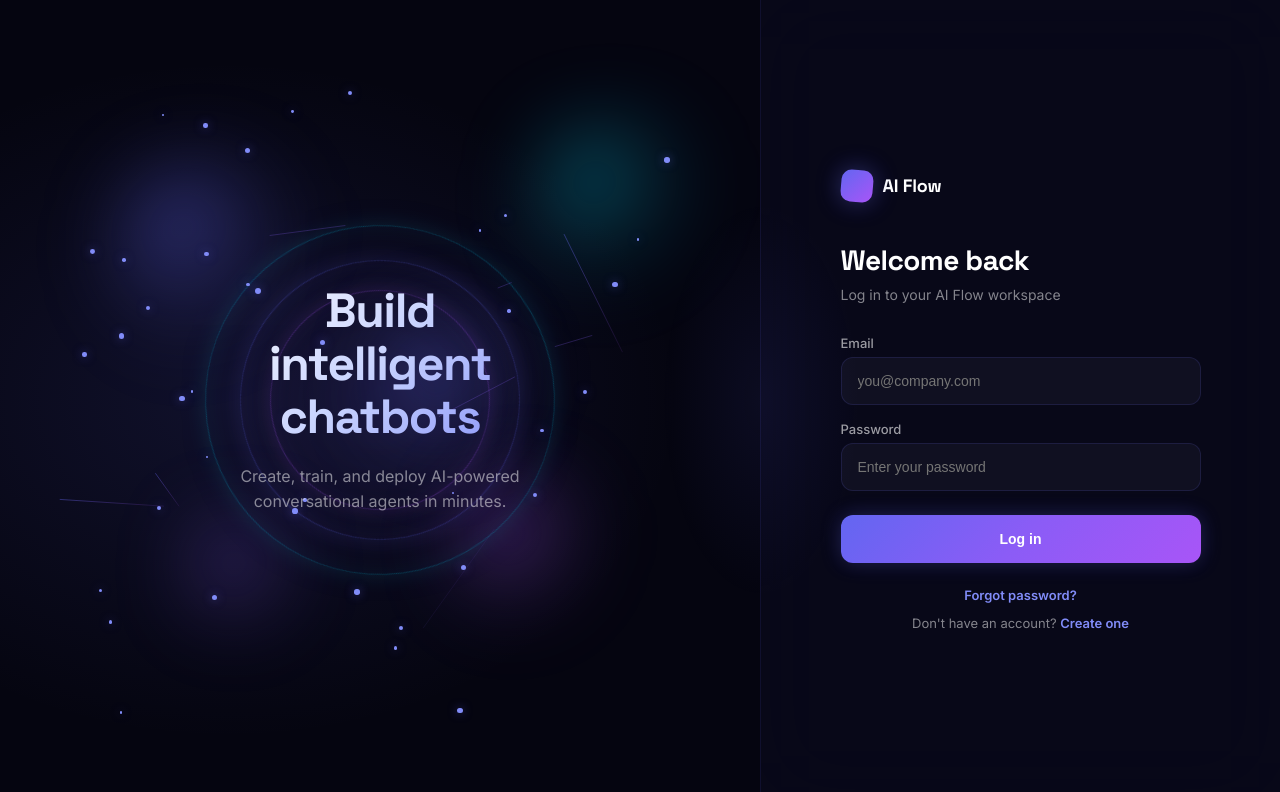
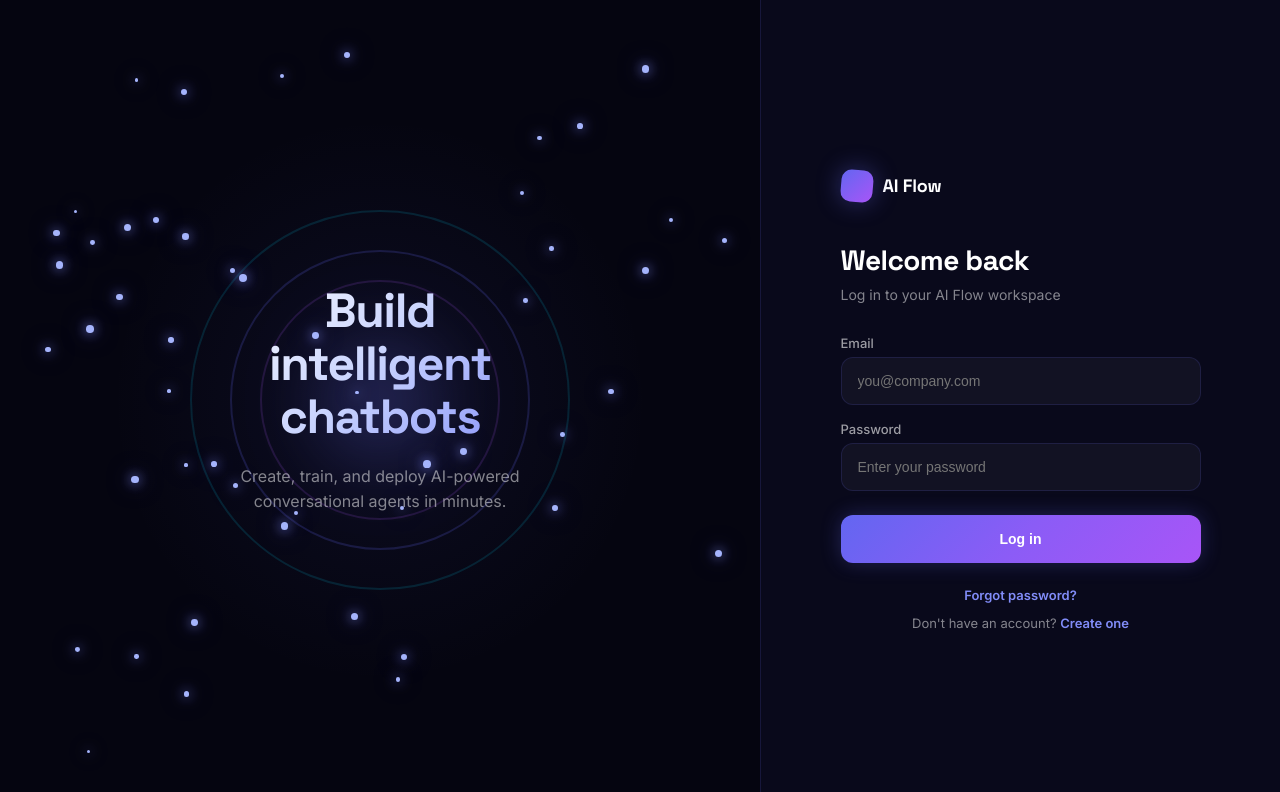
Before and after one commit to sahilmhatre4796/ai-flow-frontend, a React (Vite) app: page / in a window 1280 px wide. Shown: the top 792 px of the page. Built offline with nearby package versions, Linux system fonts and the light colour scheme; no server answers.

Commit message:
fix: force split-screen layout with explicit flex sizing

```diff
--- a/src/pages/AuthShell.jsx
+++ b/src/pages/AuthShell.jsx
@@ -13,8 +13,8 @@ function AnimatedOrb({ size, color, x, y, delay, duration }) {
         width: size,
         height: size,
         borderRadius: "50%",
-        background: `radial-gradient(circle at 30% 30%, ${color}88, ${color}22, transparent 70%)`,
-        filter: "blur(40px)",
+        background: `radial-gradient(circle at 30% 30%, ${color}, ${color}44, transparent 70%)`,
+        filter: "blur(60px)",
         animation: `orbFloat ${duration}s ease-in-out infinite`,
         animationDelay: `${delay}s`,
       }}
@@ -22,12 +22,9 @@ function AnimatedOrb({ size, color, x, y, delay, duration }) {
   );
 }
 
-function GlowRing({ size, color, rotation, delay }) {
+function GlowRing({ size, color, delay }) {
   return (
-    <motion.div
-      initial={{ opacity: 0, rotate: 0 }}
-      animate={{ opacity: 1, rotate: rotation }}
-      transition={{ delay, duration: 1.5, ease: [0.22, 1, 0.36, 1] }}
+    <div
       style={{
         position: "absolute",
         left: "50%",
@@ -37,8 +34,8 @@ function GlowRing({ size, color, rotation, delay }) {
         marginLeft: -size / 2,
         marginTop: -size / 2,
         borderRadius: "50%",
-        border: `1px solid ${color}44`,
-        boxShadow: `0 0 20px ${color}22, inset 0 0 20px ${color}11`,
+        border: `2px solid ${color}`,
+        opacity: 0.4,
         animation: `ringPulse 4s ease-in-out infinite, ringRotate 20s linear infinite`,
         animationDelay: `${delay}s`,
       }}
@@ -48,10 +45,7 @@ function GlowRing({ size, color, rotation, delay }) {
 
 function FloatingParticle({ x, y, size, delay }) {
   return (
-    <motion.div
-      initial={{ opacity: 0 }}
-      animate={{ opacity: 1 }}
-      transition={{ delay: delay + 0.5, duration: 0.5 }}
+    <div
       style={{
         position: "absolute",
         left: x,
@@ -59,8 +53,8 @@ function FloatingParticle({ x, y, size, delay }) {
         width: size,
         height: size,
         borderRadius: "50%",
-        background: "#818cf8",
-        boxShadow: "0 0 10px #6366f188",
+        background: "#a5b4fc",
+        boxShadow: "0 0 12px #818cf8, 0 0 24px #6366f188",
         animation: `particleFloat ${3 + Math.random() * 2}s ease-in-out infinite`,
         animationDelay: `${delay}s`,
       }}
@@ -69,10 +63,10 @@ function FloatingParticle({ x, y, size, delay }) {
 }
 
 function AIVisual() {
-  const particles = Array.from({ length: 40 }, (_, i) => ({
-    x: `${10 + Math.random() * 80}%`,
-    y: `${10 + Math.random() * 80}%`,
-    size: 2 + Math.random() * 4,
+  const particles = Array.from({ length: 50 }, (_, i) => ({
+    x: `${5 + Math.random() * 90}%`,
+    y: `${5 + Math.random() * 90}%`,
+    size: 3 + Math.random() * 5,
     delay: Math.random() * 2,
   }));
 
@@ -81,69 +75,39 @@ function AIVisual() {
       position: "absolute",
       inset: 0,
       overflow: "hidden",
+      background: "radial-gradient(ellipse at center, rgba(99,102,241,0.08) 0%, transparent 50%)",
     }}>
-      {/* Central glow */}
+      {/* Central bright core */}
       <div style={{
         position: "absolute",
         left: "50%",
         top: "50%",
-        width: 300,
-        height: 300,
-        marginLeft: -150,
-        marginTop: -150,
+        width: 200,
+        height: 200,
+        marginLeft: -100,
+        marginTop: -100,
         borderRadius: "50%",
-        background: "radial-gradient(circle, rgba(99,102,241,0.3) 0%, rgba(139,92,246,0.1) 40%, transparent 70%)",
-        filter: "blur(60px)",
-        animation: "centralPulse 4s ease-in-out infinite",
+        background: "radial-gradient(circle, rgba(129,140,248,0.6) 0%, rgba(99,102,241,0.3) 30%, transparent 60%)",
+        filter: "blur(40px)",
+        animation: "centralPulse 3s ease-in-out infinite",
       }} />
 
-      {/* Orbs */}
-      <AnimatedOrb size={200} color="#6366f1" x="15%" y="20%" delay={0} duration={6} />
-      <AnimatedOrb size={150} color="#a855f7" x="60%" y="60%" delay={0.3} duration={7} />
-      <AnimatedOrb size={180} color="#06b6d4" x="70%" y="15%" delay={0.6} duration={5} />
-      <AnimatedOrb size={120} color="#8b5cf6" x="25%" y="65%" delay={0.4} duration={8} />
-      <AnimatedOrb size={160} color="#6366f1" x="50%" y="40%" delay={0.2} duration={6.5} />
+      {/* Orbs - larger and brighter */}
+      <AnimatedOrb size={280} color="rgba(99,102,241,0.5)" x="10%" y="15%" delay={0} duration={6} />
+      <AnimatedOrb size={220} color="rgba(168,85,247,0.5)" x="55%" y="55%" delay={0.3} duration={7} />
+      <AnimatedOrb size={250} color="rgba(6,182,212,0.4)" x="65%" y="10%" delay={0.6} duration={5} />
+      <AnimatedOrb size={180} color="rgba(139,92,246,0.5)" x="20%" y="60%" delay={0.4} duration={8} />
+      <AnimatedOrb size={200} color="rgba(99,102,241,0.4)" x="45%" y="35%" delay={0.2} duration={6.5} />
 
-      {/* Glow rings */}
-      <GlowRing size={280} color="#6366f1" rotation={45} delay={0.5} />
-      <GlowRing size={350} color="#06b6d4" rotation={-30} delay={0.7} />
-      <GlowRing size={220} color="#a855f7" rotation={60} delay={0.9} />
+      {/* Glow rings - more visible */}
+      <GlowRing size={300} color="rgba(99,102,241,0.5)" delay={0.5} />
+      <GlowRing size={380} color="rgba(6,182,212,0.4)" delay={0.7} />
+      <GlowRing size={240} color="rgba(168,85,247,0.4)" delay={0.9} />
 
       {/* Particles */}
       {particles.map((p, i) => (
         <FloatingParticle key={i} {...p} />
       ))}
-
-      {/* Animated lines */}
-      <svg style={{ position: "absolute", inset: 0, width: "100%", height: "100%" }}>
-        <defs>
-          <linearGradient id="lineGrad" x1="0%" y1="0%" x2="100%" y2="100%">
-            <stop offset="0%" stopColor="#6366f1" stopOpacity="0.4" />
-            <stop offset="100%" stopColor="#a855f7" stopOpacity="0.1" />
-          </linearGradient>
-        </defs>
-        {[...Array(8)].map((_, i) => {
-          const x1 = 20 + Math.random() * 60;
-          const y1 = 20 + Math.random() * 60;
-          const x2 = x1 + (Math.random() - 0.5) * 30;
-          const y2 = y1 + (Math.random() - 0.5) * 30;
-          return (
-            <line
-              key={i}
-              x1={`${x1}%`}
-              y1={`${y1}%`}
-              x2={`${x2}%`}
-              y2={`${y2}%`}
-              stroke="url(#lineGrad)"
-              strokeWidth="1"
-              style={{
-                animation: `linePulse 3s ease-in-out infinite`,
-                animationDelay: `${i * 0.3}s`,
-              }}
-            />
-          );
-        })}
-      </svg>
     </div>
   );
 }
@@ -168,60 +132,45 @@ export function AuthShell({ title, subtitle, children }) {
       <style>{`
         @keyframes orbFloat {
           0%, 100% { transform: translate(0, 0) scale(1); }
-          25% { transform: translate(10px, -15px) scale(1.05); }
-          50% { transform: translate(-5px, 10px) scale(0.95); }
-          75% { transform: translate(-10px, -5px) scale(1.02); }
+          25% { transform: translate(15px, -20px) scale(1.05); }
+          50% { transform: translate(-10px, 15px) scale(0.95); }
+          75% { transform: translate(-15px, -10px) scale(1.02); }
         }
         @keyframes ringPulse {
-          0%, 100% { opacity: 0.3; transform: scale(1); }
-          50% { opacity: 0.6; transform: scale(1.05); }
+          0%, 100% { opacity: 0.2; transform: scale(1); }
+          50% { opacity: 0.5; transform: scale(1.05); }
         }
         @keyframes ringRotate {
           from { transform: rotate(0deg); }
           to { transform: rotate(360deg); }
         }
         @keyframes particleFloat {
-          0%, 100% { transform: translate(0, 0); opacity: 0.6; }
-          50% { transform: translate(${Math.random() > 0.5 ? '' : '-'}10px, -15px); opacity: 1; }
+          0%, 100% { transform: translate(0, 0); opacity: 0.5; }
+          50% { transform: translate(8px, -12px); opacity: 1; }
         }
         @keyframes centralPulse {
-          0%, 100% { transform: scale(1); opacity: 0.6; }
-          50% { transform: scale(1.1); opacity: 0.8; }
-        }
-        @keyframes linePulse {
-          0%, 100% { opacity: 0.3; }
-          50% { opacity: 0.7; }
-        }
-        @keyframes fadeInUp {
-          from { opacity: 0; transform: translateY(20px); }
-          to { opacity: 1; transform: translateY(0); }
+          0%, 100% { transform: scale(1); opacity: 0.7; }
+          50% { transform: scale(1.15); opacity: 1; }
         }
       `}</style>
       <div className="auth-container" style={{
         minHeight: "100vh",
         display: "flex",
+        flexDirection: "row",
         background: "#050510",
         position: "relative",
         overflow: "hidden",
       }}>
         {/* Left visual panel */}
         <div className="auth-visual-panel" style={{
-          flex: 1,
+          flex: "1 1 50%",
+          minWidth: 0,
           position: "relative",
           display: "flex",
           alignItems: "center",
           justifyContent: "center",
           overflow: "hidden",
         }}>
-          {/* Background gradient */}
-          <div style={{
-            position: "absolute",
-            inset: 0,
-            background: "radial-gradient(ellipse at 30% 50%, rgba(99,102,241,0.12) 0%, rgba(5,5,16,0) 60%)",
-            pointerEvents: "none",
-          }} />
-
-          {/* Animated AI visual */}
           <AIVisual />
 
           {/* Left panel content */}
@@ -275,28 +224,15 @@ export function AuthShell({ title, subtitle, children }) {
 
         {/* Right form panel */}
         <div className="auth-form-panel" style={{
-          width: 520,
+          flex: "0 0 520px",
           display: "flex",
           alignItems: "center",
           justifyContent: "center",
           padding: 48,
           position: "relative",
-          background: "rgba(10,10,30,0.6)",
-          borderLeft: "1px solid rgba(99,102,241,0.1)",
-          backdropFilter: "blur(40px)",
+          background: "rgba(10,10,30,0.8)",
+          borderLeft: "1px solid rgba(99,102,241,0.15)",
         }}>
-          {/* Glow effect on right panel */}
-          <div style={{
-            position: "absolute",
-            top: "50%",
-            left: 0,
-            width: 200,
-            height: 400,
-            transform: "translate(-50%, -50%)",
-            background: "radial-gradient(ellipse, rgba(99,102,241,0.08) 0%, transparent 70%)",
-            pointerEvents: "none",
-          }} />
-
           <motion.div
             initial={{ opacity: 0, y: 20 }}
             animate={{ opacity: 1, y: 0 }}
```
